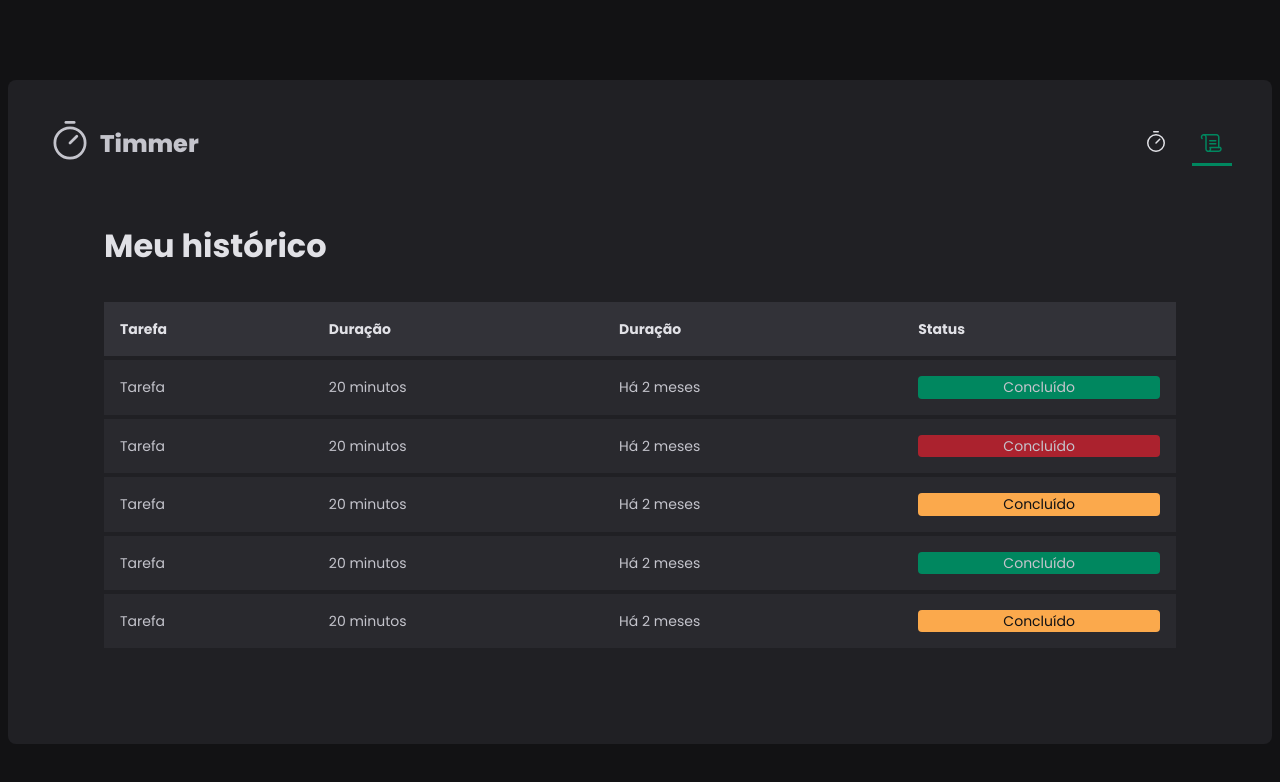
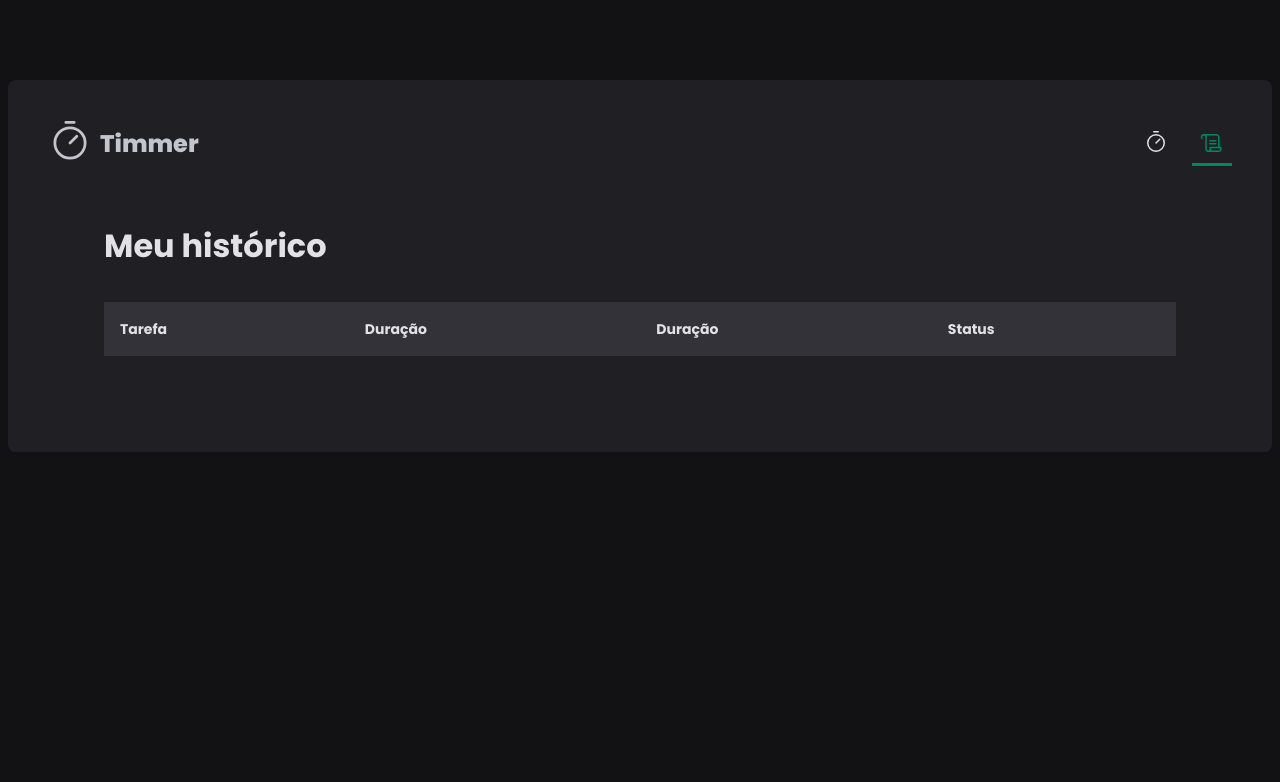
Before and after one commit to ngrpedro/any-timer, a React (Vite) app: page /history in a window 1280 px wide. Shown: the top 782 px of the page. Built offline with nearby package versions, Linux system fonts and the light colour scheme.

Commit message:
fix:: date format

```diff
--- a/src/context/CyclesContext.tsx
+++ b/src/context/CyclesContext.tsx
@@ -10,7 +10,7 @@
   task: string;
   minutesAmount: number;
   startDate: Date;
-  interruptDate?: Date;
+  interruptedDate?: Date;
   finishedDate?: Date;
 }
 
@@ -69,8 +69,6 @@
     setCycles((state) => [...state, newCycle]);
     setActiveCycleId(id);
     setAmountSecondsPassed(0);
-
-    // reset()
   }
 
   function interruptCurrentCycle() {
--- a/src/pages/History/index.tsx
+++ b/src/pages/History/index.tsx
@@ -1,6 +1,8 @@
 import React, { useContext } from "react";
 import { HistoryContainer, HistoryList, Status } from "./styles";
 import { CyclesContext } from "./../../context/CyclesContext";
+import { formatDistanceToNow } from "date-fns";
+import ptBR from "date-fns/locale/pt-BR";
 
 const History = () => {
   const { cycles } = useContext(CyclesContext);
@@ -21,46 +23,33 @@
             </tr>
           </thead>
           <tbody>
-            <tr>
-              <td>Tarefa</td>
-              <td>20 minutos</td>
-              <td>Há 2 meses</td>
-              <td>
-                <Status color={"green"}>Concluído</Status>
-              </td>
-            </tr>
-            <tr>
-              <td>Tarefa</td>
-              <td>20 minutos</td>
-              <td>Há 2 meses</td>
-              <td>
-                <Status color={"red"}>Concluído</Status>
-              </td>
-            </tr>
-            <tr>
-              <td>Tarefa</td>
-              <td>20 minutos</td>
-              <td>Há 2 meses</td>
-              <td>
-                <Status color={"yellow"}>Concluído</Status>
-              </td>
-            </tr>
-            <tr>
-              <td>Tarefa</td>
-              <td>20 minutos</td>
-              <td>Há 2 meses</td>
-              <td>
-                <Status color={"green"}>Concluído</Status>
-              </td>
-            </tr>
-            <tr>
-              <td>Tarefa</td>
-              <td>20 minutos</td>
-              <td>Há 2 meses</td>
-              <td>
-                <Status color={"yellow"}>Concluído</Status>
-              </td>
-            </tr>
+            {cycles.map((cycle) => {
+              return (
+                <tr key={cycle.id}>
+                  <td>{cycle.task}</td>
+                  <td>{cycle.minutesAmount} minutos</td>
+                  <td>
+                    {formatDistanceToNow(cycle.startDate, {
+                      addSuffix: true,
+                      locale: ptBR,
+                    })}
+                  </td>
+                  <td>
+                    {cycle.finishedDate && (
+                      <Status color={"green"}>Concluído</Status>
+                    )}
+
+                    {cycle.interruptedDate && (
+                      <Status color={"red"}>Interrompido</Status>
+                    )}
+
+                    {!cycle.finishedDate && !cycle.interruptedDate && (
+                      <Status color={"yellow"}>Em andamento</Status>
+                    )}
+                  </td>
+                </tr>
+              );
+            })}
           </tbody>
         </table>
       </HistoryList>
--- a/src/pages/Home/index.tsx
+++ b/src/pages/Home/index.tsx
@@ -45,6 +45,11 @@
 
   const { handleSubmit, watch, formState, reset } = newCycleForm;
 
+  const handleCreateNewCycle = (data: NewCycleFormData) => {
+    createNewCycle(data);
+    reset();
+  };
+
   // TODO:: validar os erros na interface
   // console.log(formState.errors);
 
@@ -53,7 +58,7 @@
 
   return (
     <HomeContainer>
-      <form onSubmit={handleSubmit(createNewCycle)}>
+      <form onSubmit={handleSubmit(handleCreateNewCycle)}>
         <FormProvider {...newCycleForm}>
           <NewCycleForm />
         </FormProvider>
```
